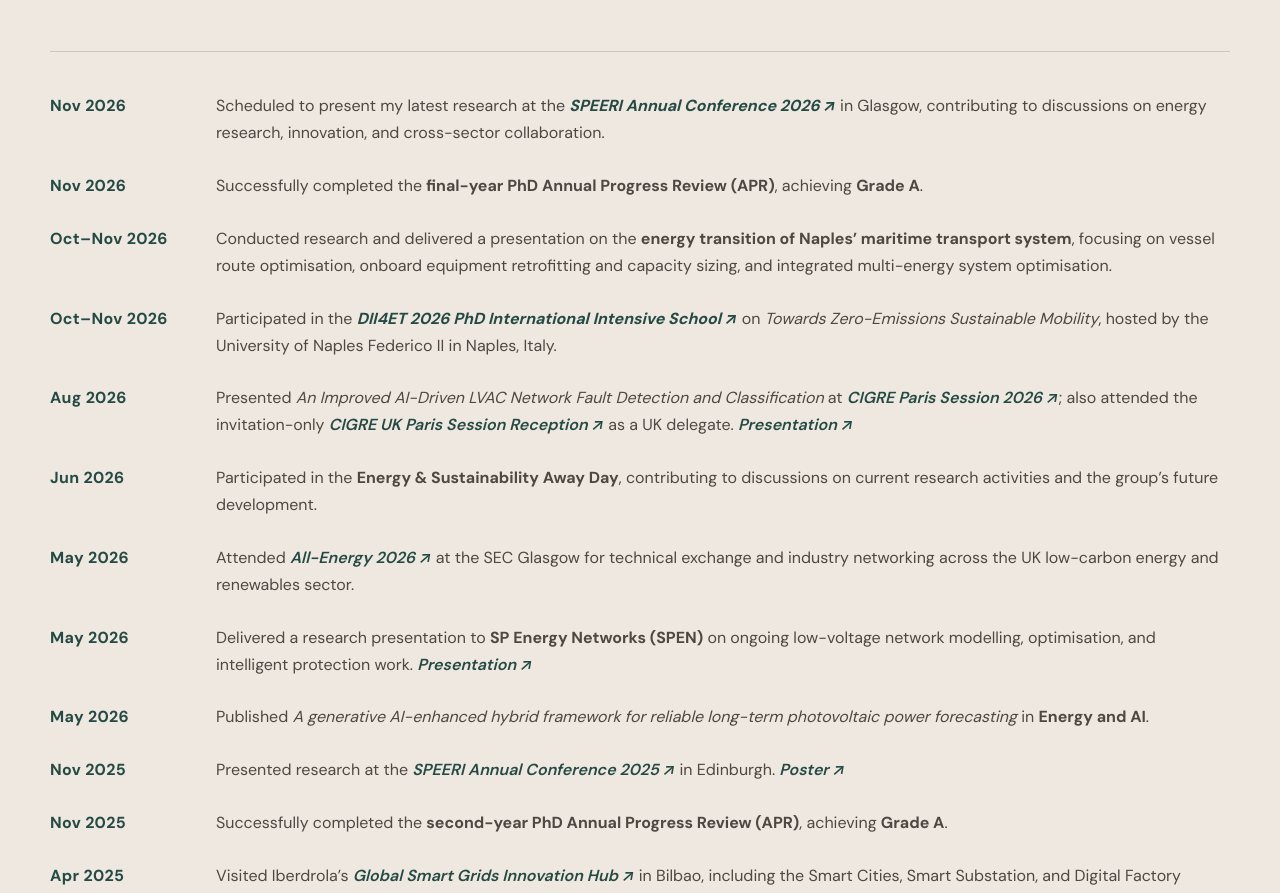
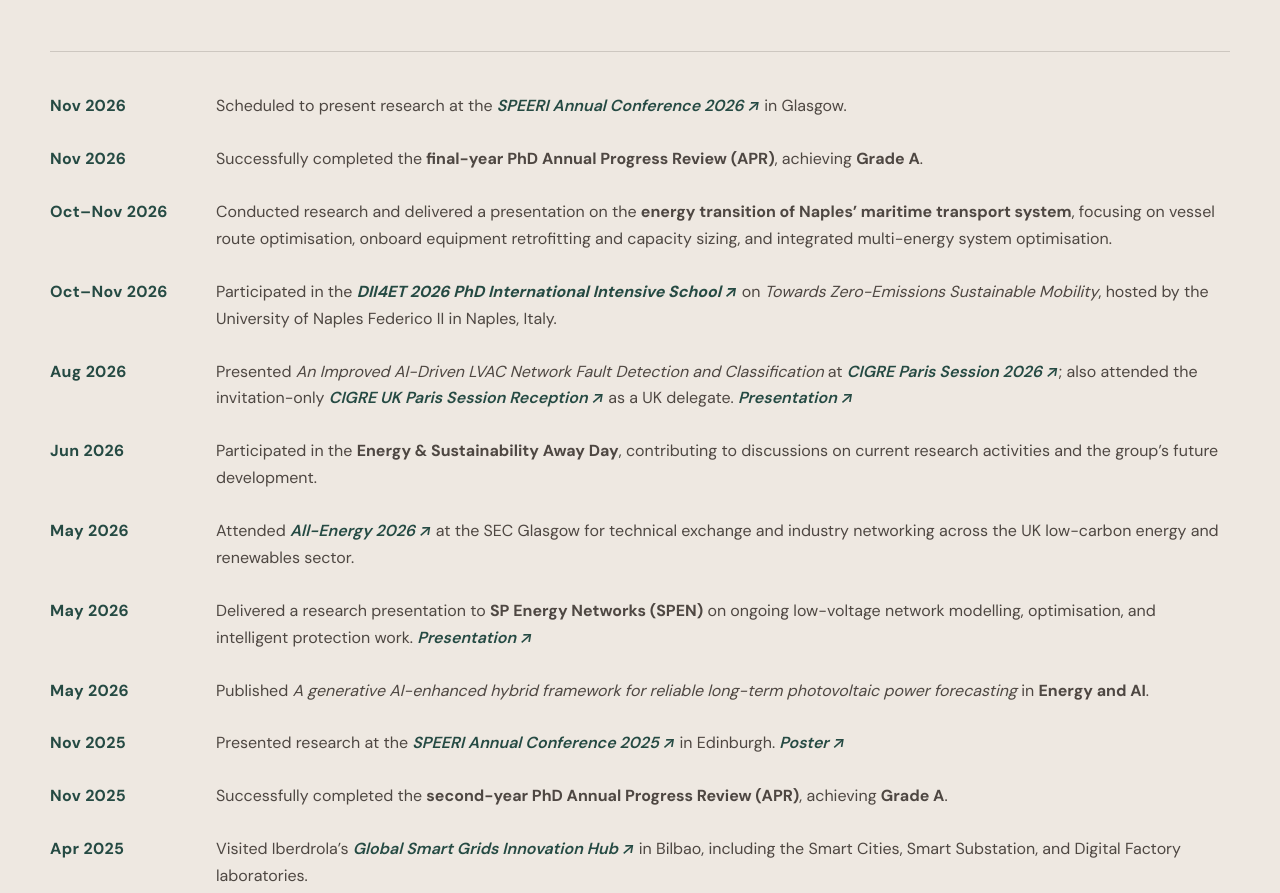
Before and after one commit to Arthurqi1/Arthurqi1.github.io, a plain HTML site: page index.html in a window 1280 px wide. Shown: the part 5273-6166 px from the top of the page. Drawn offline with nearby package versions, Linux system fonts and the light colour scheme.

Commit message:
Align SPEERI 2026 news item with 2025 format

```diff
--- a/index.html
+++ b/index.html
@@ -246,7 +246,7 @@
 
         <div class="news-list">
           <div class="news-group">
-            <div class="news-item"><span class="news-date">Nov 2026</span><p>Scheduled to present my latest research at the <a href="https://www.speeri.ac.uk/events/speeri-annual-conference-2026" target="_blank" rel="noopener"><strong>SPEERI Annual Conference 2026 ↗</strong></a> in Glasgow, contributing to discussions on energy research, innovation, and cross-sector collaboration.</p></div>
+            <div class="news-item"><span class="news-date">Nov 2026</span><p>Scheduled to present research at the <a href="https://www.speeri.ac.uk/events/speeri-annual-conference-2026" target="_blank" rel="noopener">SPEERI Annual Conference 2026 ↗</a> in Glasgow.</p></div>
             <div class="news-item"><span class="news-date">Nov 2026</span><p>Successfully completed the <strong>final-year PhD Annual Progress Review (APR)</strong>, achieving <strong>Grade A</strong>.</p></div>
             <div class="news-item"><span class="news-date">Oct–Nov 2026</span><p>Conducted research and delivered a presentation on the <strong>energy transition of Naples’ maritime transport system</strong>, focusing on vessel route optimisation, onboard equipment retrofitting and capacity sizing, and integrated multi-energy system optimisation.</p></div>
             <div class="news-item"><span class="news-date">Oct–Nov 2026</span><p>Participated in the <a href="https://www.dii4et.unina.it/" target="_blank" rel="noopener"><strong>DII4ET 2026 PhD International Intensive School ↗</strong></a> on <em>Towards Zero-Emissions Sustainable Mobility</em>, hosted by the University of Naples Federico II in Naples, Italy.</p></div>
```
